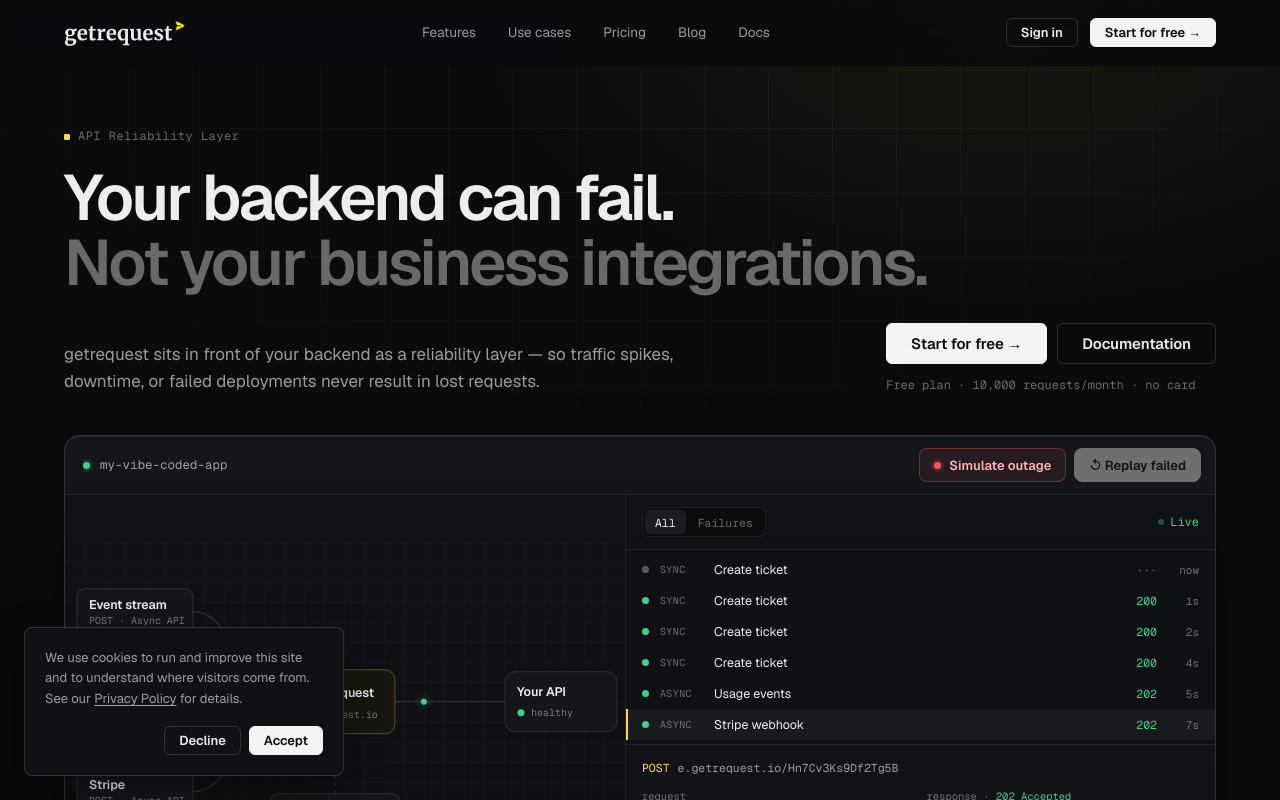
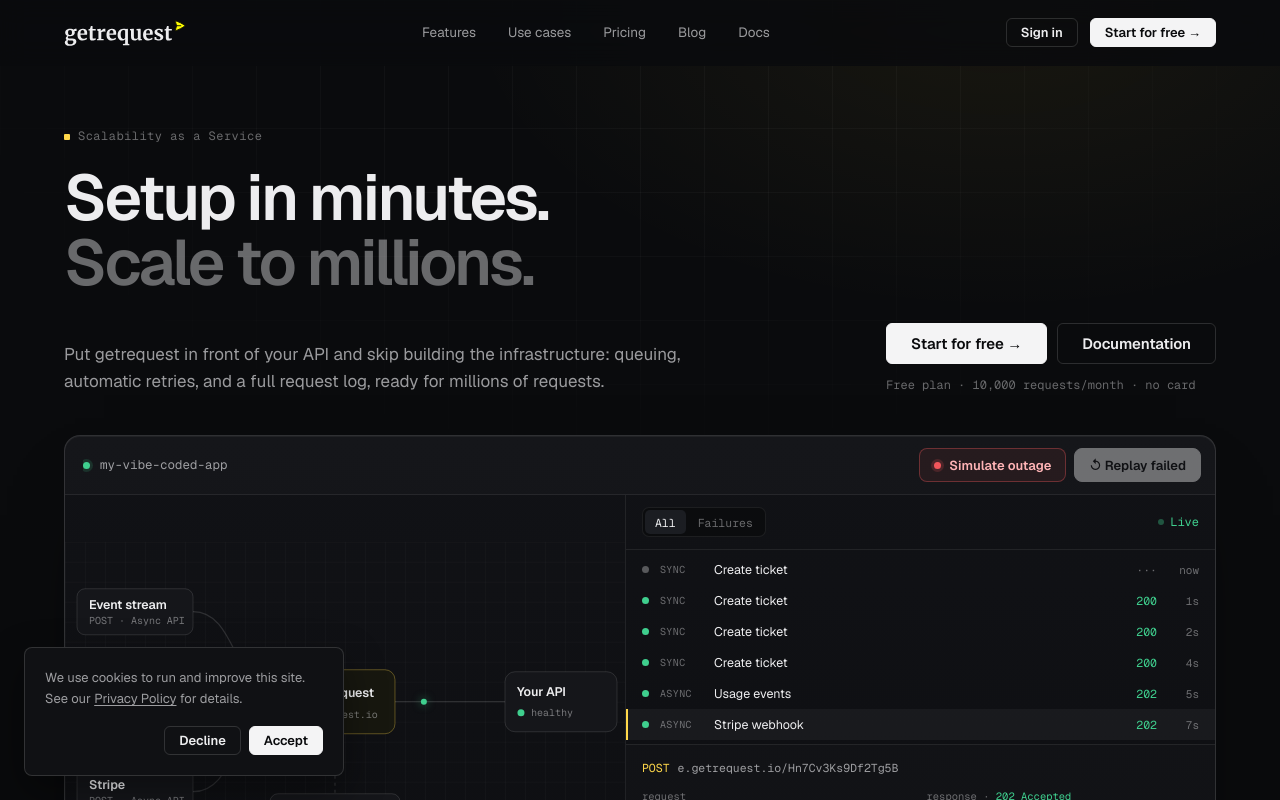
Before and after one commit to getrequesthq/website, a Next.js app: page / in a window 1280 px wide. Shown: the top 800 px of the page. Built offline with nearby package versions, Linux system fonts and the light colour scheme.

Commit message:
New messaging changes

```diff
--- a/app/layout.tsx
+++ b/app/layout.tsx
@@ -23,10 +23,10 @@
 export const metadata: Metadata = {
   metadataBase: new URL('https://www.getrequest.io'),
   title: {
-    default: 'getrequest — API Reliability Layer · Relay · Retain · Recover',
+    default: 'getrequest — Scalability as a Service · Setup in minutes. Scale to millions.',
     template: '%s — getrequest',
   },
-  description: 'getrequest sits between your callers and your API. It relays every request, records the full exchange, retries async deliveries automatically, and lets you replay what failed.',
+  description: 'Put getrequest in front of your API and skip building the infrastructure: queuing, automatic retries, and a full request log, ready for millions of requests.',
   openGraph: {
     siteName: 'getrequest',
     type: 'website',
--- a/app/manifest.ts
+++ b/app/manifest.ts
@@ -4,7 +4,7 @@
   return {
     name: 'getrequest',
     short_name: 'getrequest',
-    description: 'API reliability layer for modern teams.',
+    description: 'Scalability as a Service. Setup in minutes. Scale to millions.',
     start_url: '/',
     display: 'browser',
     background_color: '#06080f',
--- a/app/page.tsx
+++ b/app/page.tsx
@@ -28,8 +28,9 @@
 ]
 
 export const metadata: Metadata = buildMetadata({
-  title: 'The API Reliability Layer for Modern Teams',
-  description: 'getrequest sits between your callers and your API. It relays every request, records the full exchange, retries async deliveries automatically, and lets you replay what failed.',
+  title: 'Scalability as a Service for Your API',
+  ogTitle: 'Setup in minutes. Scale to millions.',
+  description: 'Put getrequest in front of your API and skip building the infrastructure: queuing, automatic retries, and a full request log, ready for millions of requests.',
   path: '/',
 })
 
@@ -44,10 +45,10 @@
       <section className="hx" aria-labelledby="hero-heading">
         <div className="container">
           <div className="hx__head">
-            <span className="eyebrow">API Reliability Layer</span>
-            <h1 className="hx__title" id="hero-heading">Your backend can fail.<br /><span>Not your business integrations.</span></h1>
+            <span className="eyebrow">Scalability as a Service</span>
+            <h1 className="hx__title" id="hero-heading">Setup in minutes.<br /><span>Scale to millions.</span></h1>
             <div className="hx__aside">
-              <p className="hx__sub">getrequest sits in front of your backend as a reliability layer — so traffic spikes, downtime, or failed deployments never result in lost requests.</p>
+              <p className="hx__sub">Put getrequest in front of your API and skip building the infrastructure: queuing, automatic retries, and a full request log, ready for millions of requests.</p>
               <div>
                 <div className="hx__ctas">
                   <a href={APP_REGISTER_URL} className="btn btn-primary btn-lg">Start for free →</a>
--- a/components/CookieConsent.tsx
+++ b/components/CookieConsent.tsx
@@ -84,7 +84,7 @@
         <div className="cookie-banner" role="dialog" aria-live="polite" aria-label="Cookie notice">
           <div className="cookie-banner__inner">
             <p className="cookie-banner__text">
-              We use cookies to run and improve this site and to understand where visitors come from. See our{' '}
+              We use cookies to run and improve this site. See our{' '}
               <Link href="/privacy-policy" className="cookie-banner__link">Privacy Policy</Link> for details.
             </p>
             <div className="cookie-banner__actions">
--- a/components/home/ReliabilityStory.tsx
+++ b/components/home/ReliabilityStory.tsx
@@ -25,7 +25,7 @@
     name: 'Recover',
     title: 'Fix the deploy. Replay what it missed.',
     body: 'Replay re-sends the exact original request to the endpoint’s destination. The result is stored next to the original, which stays untouched. After a wide outage, bulk retry takes a hand-picked selection of up to 100, or sweeps a whole filtered set at a steady 10 requests per second.',
-    facts: ['Original payload, original headers', 'Original record preserved', 'Bulk retry on Pro and Gro'],
+    facts: ['Original payload, original headers', 'Original record preserved', 'Replay and bulk retry on Pro and Gro'],
   },
 ]
 
@@ -129,8 +129,8 @@
       <div className="container">
         <div className="sx-head">
           <span className="eyebrow">How it works</span>
-          <h2 className="heading-xl" id="story-heading">Follow one request through a bad deploy.</h2>
-          <p className="sx-head__lede">Relay, Retain, Recover is what happens to every request that reaches a getrequest endpoint. Here is a single checkout call living through all three.</p>
+          <h2 className="heading-xl" id="story-heading">Handle every request. Replay every failure.</h2>
+          <p className="sx-head__lede">Relay, Retain, Recover is what happens to every request that reaches a getrequest endpoint. Here is a single checkout call living through a bad deploy.</p>
         </div>
 
         <div className="story__grid">
--- a/components/layout/Footer.tsx
+++ b/components/layout/Footer.tsx
@@ -19,7 +19,7 @@
             <Link href="/" className="footer__logo" aria-label="getrequest home">
               <FooterLogoSVG />
             </Link>
-            <p className="footer__brand-desc">The API Reliability Layer for modern teams.</p>
+            <p className="footer__brand-desc">Scalability as a Service. Setup in minutes. Scale to millions.</p>
           </div>
           <div>
             <h4 className="footer__col-title">Product</h4>
--- a/lib/jsonld.ts
+++ b/lib/jsonld.ts
@@ -18,7 +18,7 @@
     name: 'getrequest',
     applicationCategory: 'DeveloperApplication',
     operatingSystem: 'Web',
-    description: 'API reliability layer for modern teams. Launch endpoints, observe every request, replay failures.',
+    description: 'Scalability as a Service. Put getrequest in front of your API and skip building the infrastructure: queuing, automatic retries, and a full request log, ready for millions of requests.',
     url: BASE_URL,
     offers: [
       { '@type': 'Offer', name: 'Free', price: '0', priceCurrency: 'USD' },
--- a/lib/metadata.ts
+++ b/lib/metadata.ts
@@ -4,8 +4,8 @@
 const SITE_NAME = 'getrequest'
 
 // Static share image (the getrequest mark), served as a plain file so every crawler gets a 200 PNG with no redirect.
-export const OG_IMAGE = { url: '/og.png', width: 1200, height: 630, type: 'image/png', alt: 'getrequest' }
-const DEFAULT_DESCRIPTION = 'The API Reliability Layer for modern teams. Relay traffic safely, retain every request before it hits your backend, and recover from failures without losing a single payload.'
+export const OG_IMAGE = { url: '/og.png', width: 1200, height: 630, type: 'image/png', alt: 'getrequest — Scalability as a Service' }
+const DEFAULT_DESCRIPTION = 'Put getrequest in front of your API and skip building the infrastructure: queuing, automatic retries, and a full request log, ready for millions of requests.'
 
 export function buildMetadata({
   title,
```
Also changed, not shown: app/features/page.tsx (+13 -12 lines), app/pricing/page.tsx (+10 -10 lines), app/use-cases/page.tsx (+10 -9 lines), public/llms.txt.
